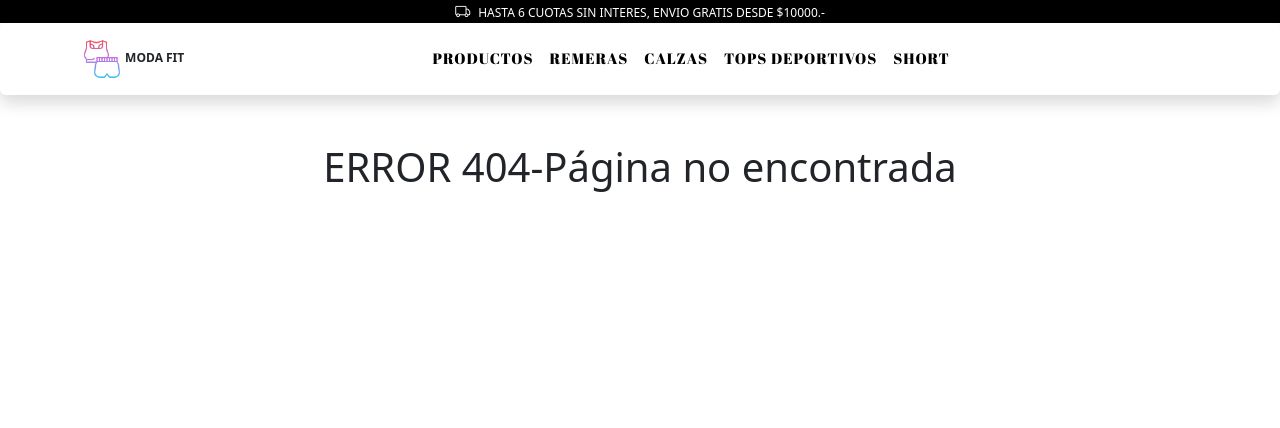
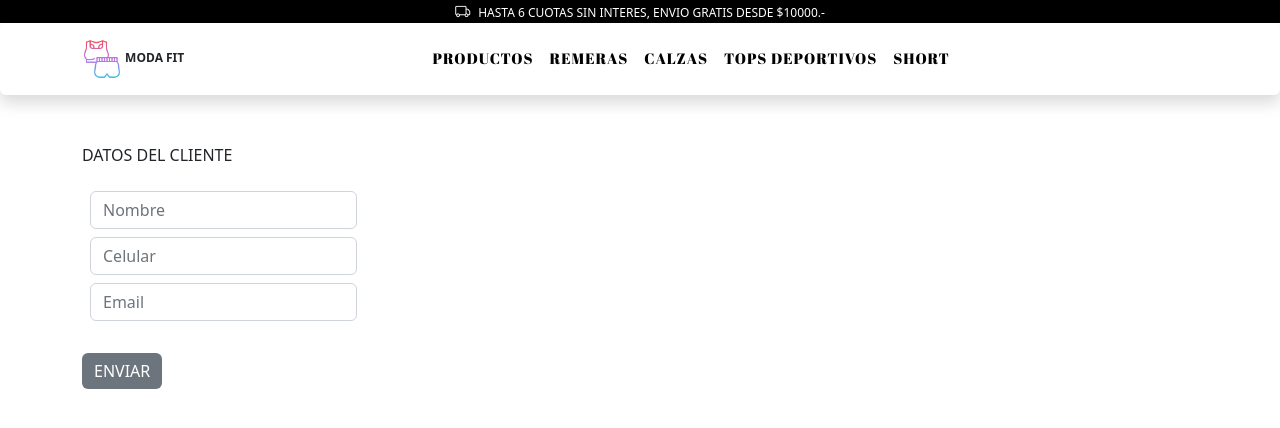
Before and after one commit to ElianaFr/tienda-moda-fit, a React (Create React App) app: page /orderDetail in a window 1280 px wide. Before the commit this address had no page. Shown: the top 428 px of the page. Built offline with nearby package versions, Linux system fonts and the light colour scheme.

Commit message:
orden clientes

```diff
--- a/src/App.js
+++ b/src/App.js
@@ -3,9 +3,10 @@ import NavBar from './components/Nav/navBar/NavBar';
 import ItemListContainer from './components/Items/itemListContainer/ItemListContainer';
 import Promo from './components/Nav/promo/Promo';
 import ItemDetailContainer from "./components/Items/itemDetailContainer/ItemDetailContainer"
-import {BrowserRouter, Routes, Route, Link} from "react-router-dom";
+import {BrowserRouter, Routes, Route,} from "react-router-dom";
 import CartProvider from './components/contexts/CartContext';
 import Cart from './components/cart/Cart';
+import OrderDetail from './components/orderDetail/OrderDetail';
 
 function App() {
 
@@ -24,7 +25,7 @@ function App() {
             <Route path='item/:id' element={<ItemDetailContainer/>} />
             <Route path= '/cart' element={<Cart/>}/>
             <Route path= '/' element={<Cart/>}/>
-
+            <Route path = '/orderDetail' element= {<OrderDetail/>}/>
           </Routes>
 
         </BrowserRouter>
--- a/src/components/Items/item/Item.jsx
+++ b/src/components/Items/item/Item.jsx
@@ -9,7 +9,7 @@ const Item = ({item}) => {
             <div className="card-body text-center">
                 <h5 className="card-title">{product} </h5>
                 <p className="card-text">$ {price} .-</p>
-                <Link to = {`item/${id}`}>
+                <Link to = {`/item/${id}`}>
                     <button type="button" className="btn btn-success fw-bold">DETALLE</button>
                 </Link>
 
--- a/src/components/cart/Cart.jsx
+++ b/src/components/cart/Cart.jsx
@@ -3,6 +3,8 @@ import { useContext } from "react";
 import { CartContext } from "../contexts/CartContext";
 import CartItem from "../cartItem/CartItem";
 import { Link } from "react-router-dom";
+
+
 
 const Cart = () => {
     const {cartItems,removeItem,clear,total,cantItems}= useContext(CartContext);
@@ -30,8 +32,16 @@ const Cart = () => {
                 {cartItems.map((item) => {
                     return(<CartItem item={item.item} quantity = {item.quantity} clear={clear} removeItem={removeItem} />)
                 })}
+                <div className="container">
+                    <h3 className=" mt-5"> TOTAL DE LA COMPRA : $ {tot}</h3>
+                    <Link to="/orderDetail">
+                        <button type="button" className="btn btn-secondary mb-5" >COMPRAR</button>
 
-                <h3 className=" mt-5"> TOTAL DE LA COMPRA : $ {tot}</h3>
+                    </Link>
+
+                </div>
+
+                {/* <h3 className=" mt-5"> TOTAL DE LA COMPRA : $ {tot}</h3> */}
 
             </div>
             </>
--- /dev/null
+++ b/src/components/orderDetail/OrderDetail.jsx
@@ -0,0 +1,80 @@
+import { useContext } from "react";
+import { useState } from "react";
+import { CartContext } from "../contexts/CartContext";
+
+
+const OrderDetail = ()=>{
+    const {cartItems} = useContext(CartContext)
+
+
+    const [formValue,setFormValue]= useState({
+        name: "",
+        phone: "",
+        email: "",
+    });
+    const [order, setOrder]= useState({
+        buyer: {},
+        items: cartItems,
+        total:"",
+    })
+
+
+
+    const handleSubmit =(e) => {
+        e.preventDefault()
+        console.log("prevent",formValue)
+        setOrder({...order, buyer:formValue})
+
+    }
+    const handleChange = (e)=>{
+
+        setFormValue({...formValue,[e.target.name]: e.target.value})
+    }
+
+    return(
+        <>
+            <div className="container">
+                <p>DATOS DEL CLIENTE</p>
+                {console.log("order",order)}
+            <form className="row gy-2 gx-3 align-items-center" onSubmit={handleSubmit}>
+                <div className="col-sm-3">
+                    <input
+                        type="text"
+                        name="name"
+                        className="form-control m-2"
+                        placeholder="Nombre"
+                        value={formValue.name}
+                        onChange={handleChange}
+                    />
+                    <input
+                        type="number"
+                        name="phone"
+                        className="form-control m-2"
+                        placeholder="Celular"
+                        value={formValue.phone}
+                        onChange={handleChange}
+                    />
+                    <input
+                        type="email"
+                        name="email"
+                        value={formValue.email}
+                        className="form-control m-2"
+                        placeholder="Email"
+                        onChange={handleChange}
+                        />
+                    <button
+                        type="submit" className="btn btn-secondary mt-4" >ENVIAR</button>
+
+                </div>
+            </form>
+
+
+
+
+
+            </div>
+        </>
+
+    )
+}
+export default OrderDetail;
```
